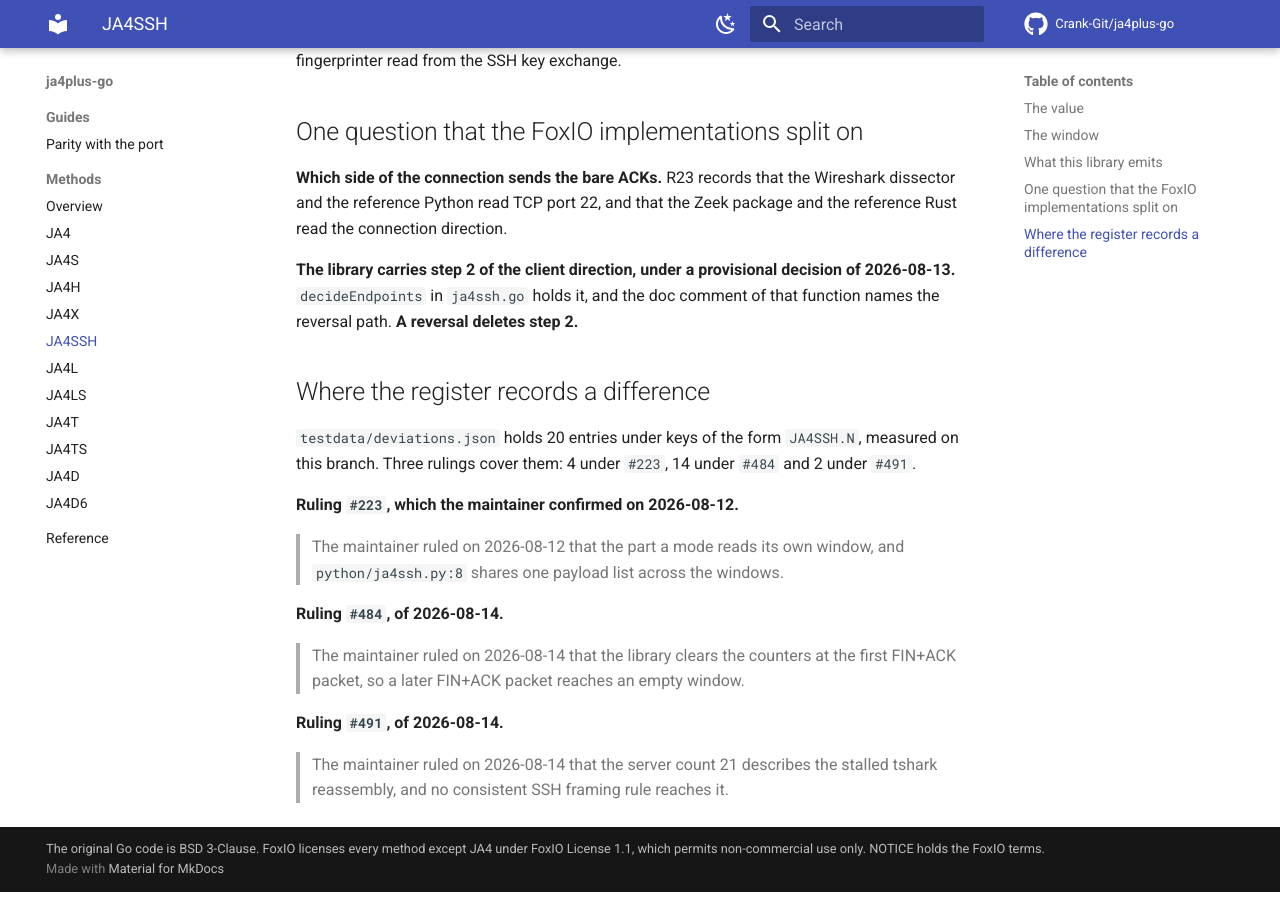
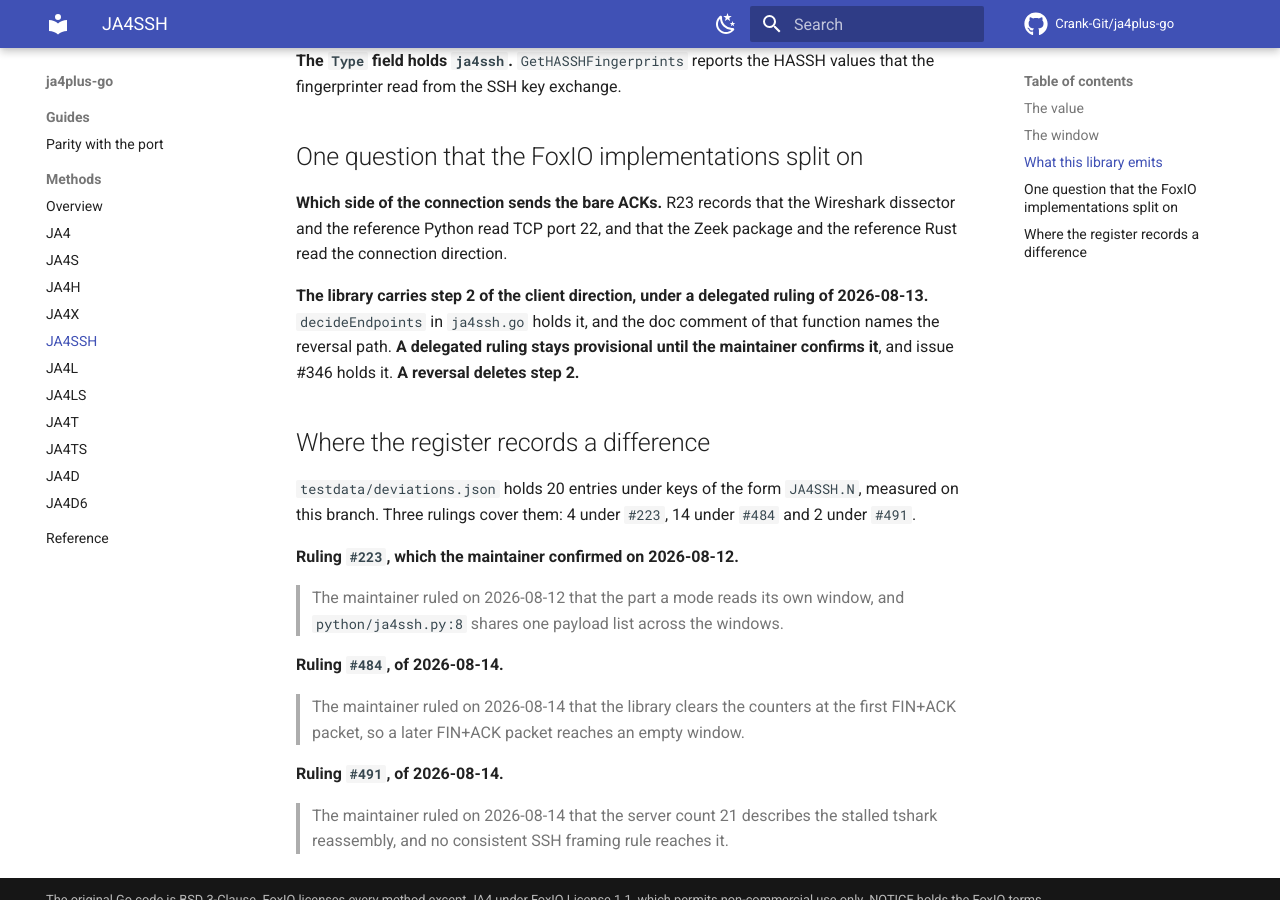
Before and after one commit to Crank-Git/ja4plus-go, an MkDocs documentation site: the page built from docs/methods/ja4ssh.md, in a window 1280 px wide and 900 px high, scrolled down 1607 px. Built offline with MkDocs 1.6.1 and Material for MkDocs 9.7.7, drawn with Linux system fonts in a browser that asks for light colours; comment, search, counter and statistics services are not loaded; some of the changed text lies outside the part shown.

Commit message:
docs(methods): repair four self-review findings of the method pages (#86)
Three rule-number citations named the wrong rule of the FoxIO
transcription.

- JA4 cited R26 for the hash width, and R23 states it. R26 states the
  part c exclusion, and the page now cites it there.
- JA4H cited R24 for the part d sort, and R23 states it. R24 states the
  entry form.
- JA4SSH cited R11 for the mode tie, and R12 states it.

The fourth finding is the controlled vocabulary. The `ruling` row of the
`## Terms` table bars `decision` as a synonym, and four sentences wrote
it. Each one names a delegated ruling or a ruling now.

[skip ci]

```diff
--- a/docs/methods/ja4ssh.md
+++ b/docs/methods/ja4ssh.md
@@ -19,8 +19,9 @@
 | b | The count of SSH packets of each side. | R14 |
 | c | The count of bare ACKs of each side. | R15 to R17 |
 
-**The mode is the payload length that the side sent most often.** R11 states that a tie
-takes the lower value. **The mode is `0` when the side sent no SSH packet**, under R13.
+**The mode is the payload length that the side sent most often.** R11 states that the mode
+reads the TCP payload length, and R12 states that a tie takes the smaller length. **The
+mode is `0` when the side sent no SSH packet**, under R13.
 
 **A bare ACK is one TCP packet whose flags equal `0x10` and whose payload is empty.** R16
 holds the reading.
@@ -64,9 +65,10 @@
 dissector and the reference Python read TCP port 22, and that the Zeek package and the
 reference Rust read the connection direction.
 
-**The library carries step 2 of the client direction, under a provisional decision of
+**The library carries step 2 of the client direction, under a delegated ruling of
 2026-08-13.** `decideEndpoints` in `ja4ssh.go` holds it, and the doc comment of that
-function names the reversal path. **A reversal deletes step 2.**
+function names the reversal path. **A delegated ruling stays provisional until the
+maintainer confirms it**, and issue #346 holds it. **A reversal deletes step 2.**
 
 ## Where the register records a difference
 
```
Also changed, not shown: docs/methods/index.md (+3 -3 lines), docs/methods/ja4.md (+3 -2 lines), docs/methods/ja4d.md (+1 -1 lines), docs/methods/ja4h.md (+4 -1 lines), docs/methods/ja4ts.md (+3 -2 lines).
